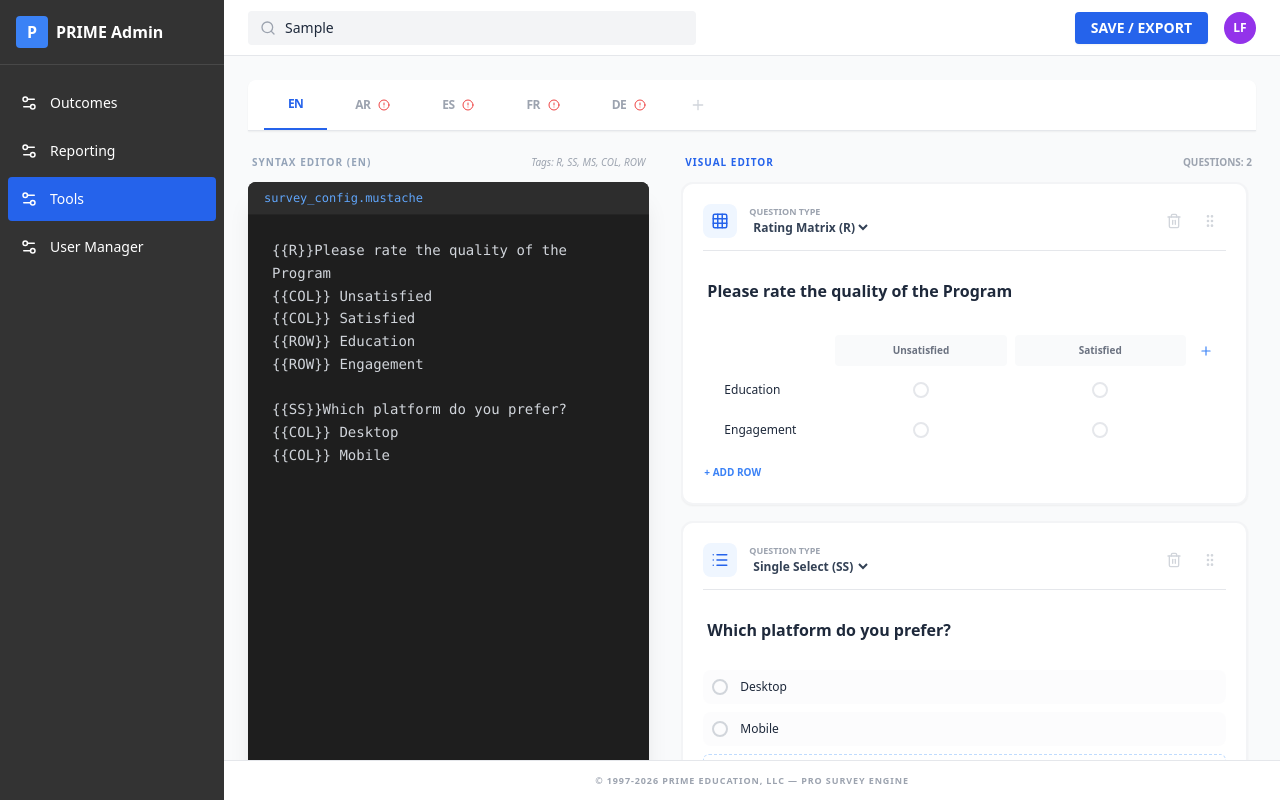
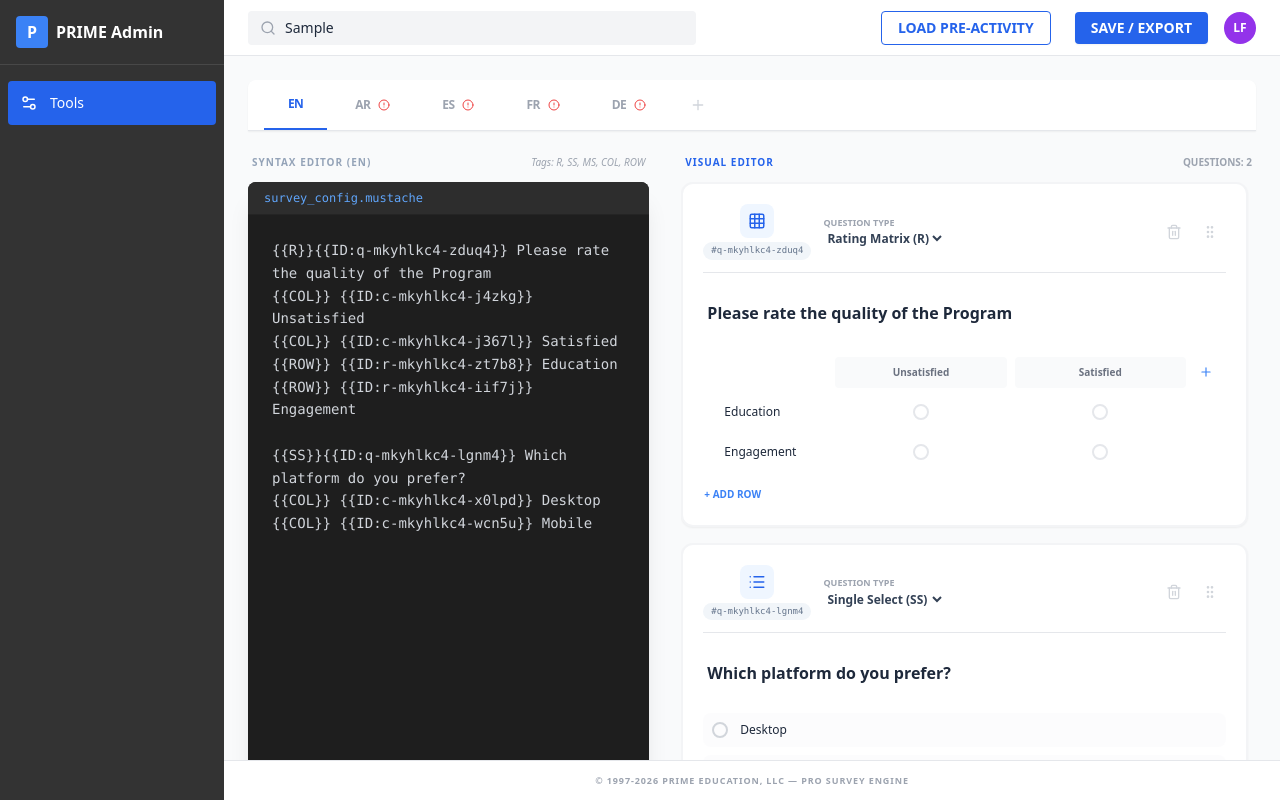
Before and after one commit to Baltindors/Survey-Tool, a Vue app: page / in a window 1280 px wide. Both pictures are taken after typing "Sample" into the empty fields and a click on the button "SAVE / EXPORT". Built offline with nearby package versions, Linux system fonts and the light colour scheme.

Commit message:
refined question IDs

```diff
--- a/src/App.vue
+++ b/src/App.vue
@@ -13,6 +13,7 @@ const activeLang = ref('EN');
 const languages = ref(['EN', 'AR', 'ES', 'FR', 'DE']);
 const activeQuestionId = ref(null);
 
+// Initial State (Flat string, parser will add temp IDs)
 const multiLangSyntax = ref({
   EN: "{{R}}Please rate the quality of the Program\n{{COL}} Unsatisfied\n{{COL}} Satisfied\n{{ROW}} Education\n{{ROW}} Engagement\n\n{{SS}}Which platform do you prefer?\n{{COL}} Desktop\n{{COL}} Mobile",
   AR: "{{R}}يرجى تقييم جودة البرنامج\n{{COL}} غير راضٍ\n{{COL}} راضٍ\n{{ROW}} تعليم\n\n{{SS}}أي منصة تفضل؟\n{{COL}} سطح المكتب",
@@ -20,6 +21,63 @@ const multiLangSyntax = ref({
   FR: "",
   DE: ""
 });
+
+// Mock Data for "Pre-Activity"
+const MOCK_DATA = [
+  {
+    id: "q-1",
+    type: "R",
+    title: "How effective was the training?",
+    rows: [
+      { id: "r-1", text: "Clarity" },
+      { id: "r-2", text: "Pacing" }
+    ],
+    cols: [
+      { id: "c-1", text: "Low" },
+      { id: "c-2", text: "High" }
+    ]
+  },
+  {
+    id: "q-2",
+    type: "SS",
+    title: "Years of experience?",
+    rows: [],
+    cols: [
+      { id: "c-3", text: "0-2" },
+      { id: "c-4", text: "3-5" },
+      { id: "c-5", text: "5+" }
+    ]
+  },
+  {
+    id: "q-3",
+    type: "MS",
+    title: "Preferred tools?",
+    rows: [],
+    cols: [
+      { id: "c--6", text: "Vue" },
+      { id: "c-7", text: "React" },
+      { id: "c-8", text: "Angular" }
+    ]
+  }
+];
+
+const loadExistingSurvey = () => {
+    console.log("Loading Pre-Activity Mock Data...", MOCK_DATA);
+    // Convert Mock Data Objects -> Syntax String with IDs
+    const syntax = generateSyntax(MOCK_DATA);
+
+    // Update Master (EN)
+    multiLangSyntax.value['EN'] = syntax;
+
+    // Clear others or simulate translation??
+    // Let's just reset others to empty to force user to 'Sync'
+    languages.value.forEach(l => {
+        if (l !== 'EN') multiLangSyntax.value[l] = "";
+    });
+
+    activeLang.value = 'EN';
+    alert("Pre-Activity Survey Loaded! Check console.");
+};
 
 const structures = computed(() => {
   const s = {};
@@ -46,11 +104,11 @@ const handleVisualUpdate = (index, updates) => {
 const addQuestion = (type) => {
   const currentQuestions = [...structures.value[activeLang.value]];
   currentQuestions.push({
-    id: Date.now().toString(),
+    id: `temp-q-${Date.now()}`,
     type,
     title: "New Question",
-    cols: ["Option 1"],
-    rows: type === 'R' ? ["Row 1"] : []
+    cols: [{ id: `temp-c-${Date.now()}-1`, text: "Option 1" }],
+    rows: type === 'R' ? [{ id: `temp-r-${Date.now()}-1`, text: "Row 1" }] : []
   });
   updateSyntax(activeLang.value, generateSyntax(currentQuestions));
 };
@@ -65,21 +123,71 @@ const syncAllToMaster = (lang) => {
   const master = structures.value[languages.value[0]];
   const current = structures.value[lang];
 
+  // Try to match by ID first? Or just index as per original logic?
+  // User asked for "Missing mustache tags from Master to secondary".
+  // If we assume structure sync, we copy master structure and fill text from current if available.
+
   const synced = master.map((mQ, i) => {
+    // Attempt to find matching Question in current by ID or Index
+    // Since current might not have IDs yet, simple index fallback is safer for now unless we know current has IDs.
     const cQ = current[i] || {};
+
     return {
-      ...mQ,
+      ...mQ, // Copy Master Structure (IDs, Type)
       title: cQ.title || `[Needs Translation: ${mQ.title}]`,
-      cols: mQ.cols.map((_, colIdx) => cQ.cols?.[colIdx] || ""),
-      rows: mQ.rows.map((_, rowIdx) => cQ.rows?.[rowIdx] || "")
+      // Map cols/rows. Use Master's IDs. Try to preserve Current's text.
+      cols: mQ.cols.map((mCol, colIdx) => ({
+          id: mCol.id,
+          text: cQ.cols?.[colIdx]?.text || ""
+      })),
+      rows: mQ.rows.map((mRow, rowIdx) => ({
+          id: mRow.id,
+          text: cQ.rows?.[rowIdx]?.text || ""
+      }))
     };
   });
   updateSyntax(lang, generateSyntax(synced));
 };
 
 const saveProject = () => {
-    console.log("Saving Project...", JSON.stringify(multiLangSyntax.value, null, 2));
-    alert("Project saved! Check console for JSON output.");
+    // Finalize IDs: Replace 'temp-' IDs with real UUIDs
+    const masterQuestions = [...structures.value['EN']];
+    let hasUpdates = false;
+
+    const generateUuid = (prefix) => `${prefix}-${Date.now().toString(36)}-${Math.random().toString(36).substr(2, 5)}`;
+
+    masterQuestions.forEach(q => {
+        if (!q.id || q.id.startsWith('temp-')) {
+            q.id = generateUuid('q');
+            hasUpdates = true;
+        }
+        q.cols.forEach(c => {
+            if (!c.id || c.id.startsWith('temp-')) {
+                c.id = generateUuid('c');
+                hasUpdates = true;
+            }
+        });
+        q.rows.forEach(r => {
+             if (!r.id || r.id.startsWith('temp-')) {
+                r.id = generateUuid('r');
+                hasUpdates = true;
+            }
+        });
+    });
+
+    if (hasUpdates) {
+        updateSyntax('EN', generateSyntax(masterQuestions));
+    }
+
+    // Allow Vue to react to the update before logging (nextTick would be better but simple sequential call works for ref sync usually if logic is sync)
+    // Actually generateSyntax above updates the ref.
+
+    // We should probably wait a tick, but for now just logging the *updated* ref value is fine.
+    // However, the computed 'structures' might not have re-run yet?
+    // updateSyntax updates 'multiLangSyntax'.
+
+    console.log("Saving Project (IDs Finalized)...", JSON.stringify(multiLangSyntax.value, null, 2));
+    alert("Project saved! IDs finalized.");
 }
 
 </script>
@@ -93,7 +201,7 @@ const saveProject = () => {
         <span class="hidden md:block font-semibold">PRIME Admin</span>
       </div>
       <div class="flex-1 mt-4 px-2 space-y-1">
-        <div v-for="(l, i) in ['Outcomes', 'Reporting', 'Tools', 'User Manager']" :key="i" class="p-3 rounded flex items-center gap-3 cursor-pointer" :class="l === 'Tools' ? 'bg-blue-600' : 'hover:bg-white/5'">
+        <div v-for="(l, i) in ['Tools']" :key="i" class="p-3 rounded flex items-center gap-3 cursor-pointer" :class="l === 'Tools' ? 'bg-blue-600' : 'hover:bg-white/5'">
           <Settings2 :size="18" /> <span class="hidden md:block text-sm">{{ l }}</span>
         </div>
       </div>
@@ -107,6 +215,7 @@ const saveProject = () => {
           <input class="w-full pl-9 pr-4 py-1.5 bg-gray-100 rounded text-sm outline-none focus:bg-white border border-transparent focus:border-blue-200 transition" placeholder="Search Project..." />
         </div>
         <div class="flex items-center gap-4">
+           <button @click="loadExistingSurvey" class="border border-blue-600 text-blue-600 hover:bg-blue-50 px-4 py-1.5 rounded text-sm font-bold transition mr-2">LOAD PRE-ACTIVITY</button>
            <button @click="saveProject" class="bg-blue-600 hover:bg-blue-700 text-white px-4 py-1.5 rounded text-sm font-bold shadow-sm transition">SAVE / EXPORT</button>
            <div class="w-8 h-8 bg-purple-600 rounded-full flex items-center justify-center text-white text-xs font-bold">LF</div>
         </div>
--- a/src/components/QuestionCard.vue
+++ b/src/components/QuestionCard.vue
@@ -21,9 +21,13 @@ const updateQuestion = (updates) => {
   emit('update', { ...props.question, ...updates });
 };
 
-const updateCol = (index, value) => {
+// Helper: generate new ID for new items (always temp)
+const generateId = (prefix) => `temp-${prefix}-${Date.now().toString(36)}`;
+
+const updateColText = (index, text) => {
   const newCols = [...props.question.cols];
-  newCols[index] = value;
+  // Preserve ID, update text
+  newCols[index] = { ...newCols[index], text };
   updateQuestion({ cols: newCols });
 };
 
@@ -33,12 +37,13 @@ const removeCol = (index) => {
 };
 
 const addCol = () => {
-  updateQuestion({ cols: [...props.question.cols, "New Option"] });
+  const newCol = { id: generateId('c'), text: "New Option" };
+  updateQuestion({ cols: [...props.question.cols, newCol] });
 };
 
-const updateRow = (index, value) => {
+const updateRowText = (index, text) => {
   const newRows = [...props.question.rows];
-  newRows[index] = value;
+  newRows[index] = { ...newRows[index], text };
   updateQuestion({ rows: newRows });
 };
 
@@ -48,7 +53,8 @@ const removeRow = (index) => {
 };
 
 const addRow = () => {
-  updateQuestion({ rows: [...props.question.rows, "New Row"] });
+  const newRow = { id: generateId('r'), text: "New Row" };
+  updateQuestion({ rows: [...props.question.rows, newRow] });
 };
 </script>
 
@@ -61,10 +67,13 @@ const addRow = () => {
     <!-- Card Header: Type Selector & Delete -->
     <div class="flex items-center justify-between mb-6 border-b pb-3">
       <div class="flex items-center gap-3">
-        <div class="bg-blue-50 text-blue-600 p-2 rounded-lg">
-          <Grid3X3 v-if="question.type === 'R'" :size="18"/>
-          <CheckSquare v-else-if="question.type === 'MS'" :size="18"/>
-          <List v-else :size="18"/>
+        <div class="flex flex-col items-center gap-1">
+             <div class="bg-blue-50 text-blue-600 p-2 rounded-lg">
+              <Grid3X3 v-if="question.type === 'R'" :size="18"/>
+              <CheckSquare v-else-if="question.type === 'MS'" :size="18"/>
+              <List v-else :size="18"/>
+            </div>
+            <span v-if="question.id && !question.id.startsWith('temp-')" class="text-[9px] bg-slate-100 text-slate-500 px-2 py-0.5 rounded-full font-mono">#{{ question.id }}</span>
         </div>
         <div class="flex flex-col">
           <label class="text-[9px] font-bold text-gray-400 uppercase">Question Type</label>
@@ -102,10 +111,11 @@ const addRow = () => {
         <thead>
           <tr>
             <th class="w-32"></th>
-            <th v-for="(col, cIdx) in question.cols" :key="cIdx" class="p-1 group relative">
+            <!-- Use col.id for key -->
+            <th v-for="(col, cIdx) in question.cols" :key="col.id" class="p-1 group relative">
               <input
-                :value="col"
-                @input="e => updateCol(cIdx, e.target.value)"
+                :value="col.text"
+                @input="e => updateColText(cIdx, e.target.value)"
                 class="w-full text-[10px] text-center font-bold text-gray-500 border-none bg-gray-50 rounded py-2 outline-none"
               />
               <button v-if="isMaster" @click="removeCol(cIdx)" class="absolute -top-1 right-0 opacity-0 group-hover:opacity-100 text-red-400"><Trash2 :size="10"/></button>
@@ -114,13 +124,13 @@ const addRow = () => {
           </tr>
         </thead>
         <tbody>
-          <tr v-for="(row, rIdx) in question.rows" :key="rIdx" class="group">
+          <tr v-for="(row, rIdx) in question.rows" :key="row.id" class="group">
             <td class="py-2 pr-2">
               <div class="flex items-center gap-1">
                 <button v-if="isMaster" @click="removeRow(rIdx)" class="opacity-0 group-hover:opacity-100 text-red-300"><Trash2 :size="12"/></button>
                 <input
-                  :value="row"
-                  @input="e => updateRow(rIdx, e.target.value)"
+                  :value="row.text"
+                  @input="e => updateRowText(rIdx, e.target.value)"
                   class="w-full text-xs font-medium border-none p-1 hover:bg-blue-50/50 rounded outline-none"
                 />
               </div>
@@ -140,11 +150,12 @@ const addRow = () => {
     </div>
 
     <div v-else class="space-y-2">
-      <div v-for="(opt, oIdx) in question.cols" :key="oIdx" class="flex items-center gap-3 group bg-gray-50/50 p-2 rounded-lg border border-transparent hover:border-blue-100">
+      <!-- Use col.id for key -->
+      <div v-for="(opt, oIdx) in question.cols" :key="opt.id" class="flex items-center gap-3 group bg-gray-50/50 p-2 rounded-lg border border-transparent hover:border-blue-100">
         <div class="w-4 h-4 border-2 border-gray-300 shrink-0" :class="question.type === 'MS' ? 'rounded' : 'rounded-full'" />
         <input
-          :value="opt"
-          @input="e => updateCol(oIdx, e.target.value)"
+          :value="opt.text"
+          @input="e => updateColText(oIdx, e.target.value)"
           class="flex-1 bg-transparent border-none text-xs font-medium focus:ring-0 p-0 outline-none"
         />
         <button v-if="isMaster" @click="removeCol(oIdx)" class="opacity-0 group-hover:opacity-100 text-red-300 hover:text-red-500"><Trash2 :size="14"/></button>
--- a/src/composables/useSurveyParser.js
+++ b/src/composables/useSurveyParser.js
@@ -1,6 +1,20 @@
 import { ref, computed } from 'vue';
 
 export function useSurveyParser() {
+
+  // Helper to extract ID and clean text
+  // Returns { id: string | null, text: string }
+  const parseLine = (line) => {
+    const idMatch = line.match(/\{\{ID:(.*?)\}\}/);
+    const text = line.replace(/\{\{ID:.*?\}\}/, '').trim();
+    return {
+      id: idMatch ? idMatch[1] : null,
+      text
+    };
+  };
+
+  // Helper to generate a temp ID if missing
+  const generateTempId = (prefix, ...indices) => `temp-${prefix}-${indices.join('-')}`;
 
   // Parser: Extract multiple questions and their components
   const parseQuestions = (syntax) => {
@@ -15,19 +29,36 @@ export function useSurveyParser() {
 
       const qMatch = trimmed.match(/^\{\{(R|SS|MS)\}\}(.*)/);
       if (qMatch) {
-        if (currentQ) questions.push(currentQ);
-        currentQ = {
-          id: `q-${index}`, // Stable ID based on index
+         if (currentQ) questions.push(currentQ);
+
+         const rawTitle = qMatch[2].trim();
+         const parsedTitle = parseLine(rawTitle);
+
+         const qIndex = questions.length; // Approximate index for temp ID
+         currentQ = {
+          id: parsedTitle.id || generateTempId('q', qIndex),
           type: qMatch[1], // R, SS, MS
-          title: qMatch[2].trim(),
+          title: parsedTitle.text,
           cols: [],
           rows: []
         };
       } else if (currentQ) {
         if (trimmed.startsWith('{{COL}}')) {
-          currentQ.cols.push(trimmed.replace('{{COL}}', '').trim());
+          const raw = trimmed.replace('{{COL}}', '').trim();
+          const parsed = parseLine(raw);
+          const cIndex = currentQ.cols.length;
+          currentQ.cols.push({
+             id: parsed.id || generateTempId('c', questions.length, cIndex),
+             text: parsed.text
+          });
         } else if (trimmed.startsWith('{{ROW}}')) {
-          currentQ.rows.push(trimmed.replace('{{ROW}}', '').trim());
+          const raw = trimmed.replace('{{ROW}}', '').trim();
+          const parsed = parseLine(raw);
+          const rIndex = currentQ.rows.length;
+          currentQ.rows.push({
+             id: parsed.id || generateTempId('r', questions.length, rIndex),
+             text: parsed.text
+          });
         }
       }
     });
@@ -38,9 +69,20 @@ export function useSurveyParser() {
 
   const generateSyntax = (questions) => {
     return questions.map(q => {
-      let s = `{{${q.type}}}${q.title}\n`;
-      q.cols.forEach(c => s += `{{COL}} ${c}\n`);
-      q.rows.forEach(r => s += `{{ROW}} ${r}\n`);
+      // Only write ID if it is NOT temporary
+      const qIdTag = q.id && !q.id.startsWith('temp-') ? `{{ID:${q.id}}}` : '';
+      let s = `{{${q.type}}}${qIdTag} ${q.title}\n`;
+
+      q.cols.forEach(c => {
+        const cIdTag = c.id && !c.id.startsWith('temp-') ? `{{ID:${c.id}}}` : '';
+        s += `{{COL}} ${cIdTag} ${c.text}\n`;
+      });
+
+      q.rows.forEach(r => {
+        const rIdTag = r.id && !r.id.startsWith('temp-') ? `{{ID:${r.id}}}` : '';
+        s += `{{ROW}} ${rIdTag} ${r.text}\n`;
+      });
+
       return s;
     }).join('\n');
   };
```
